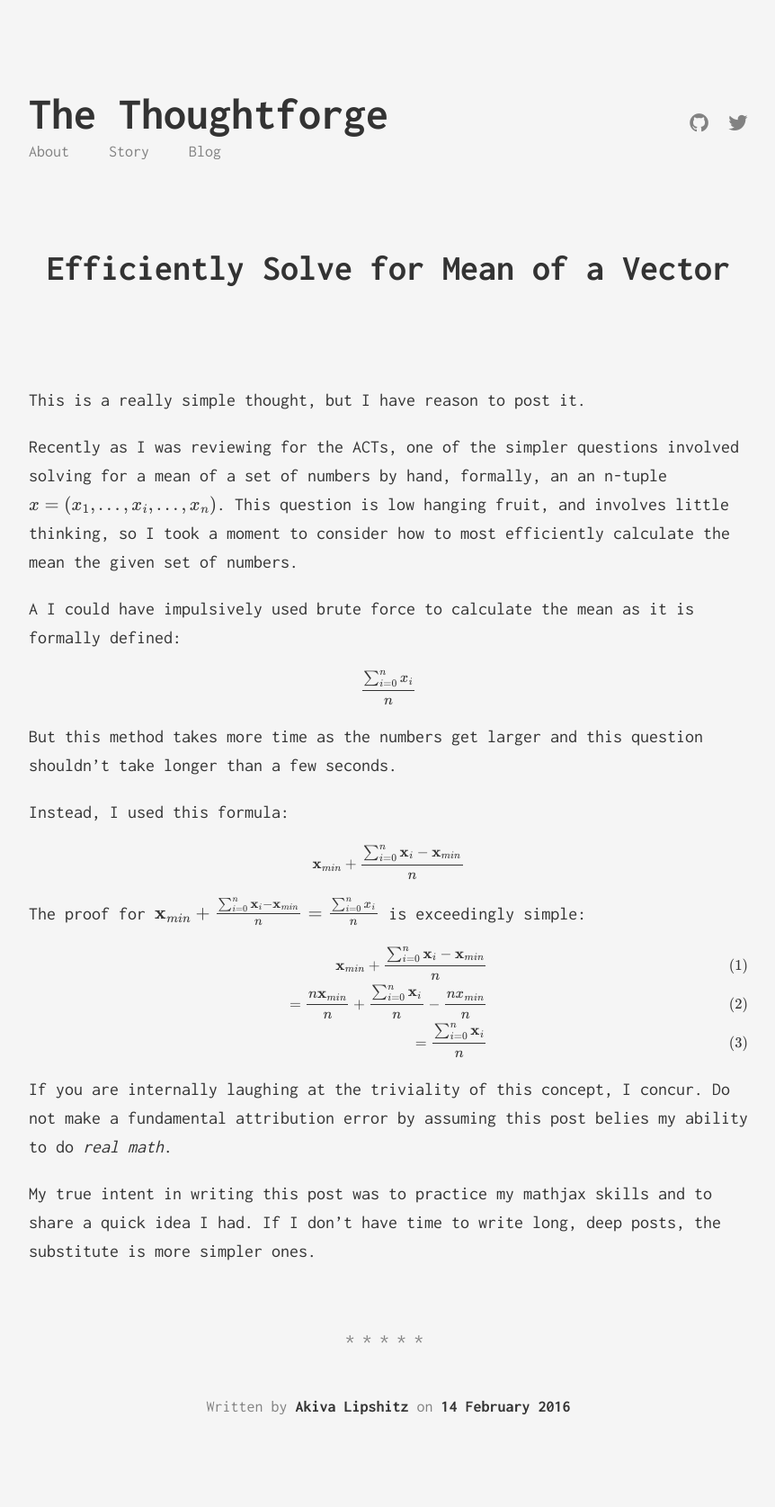
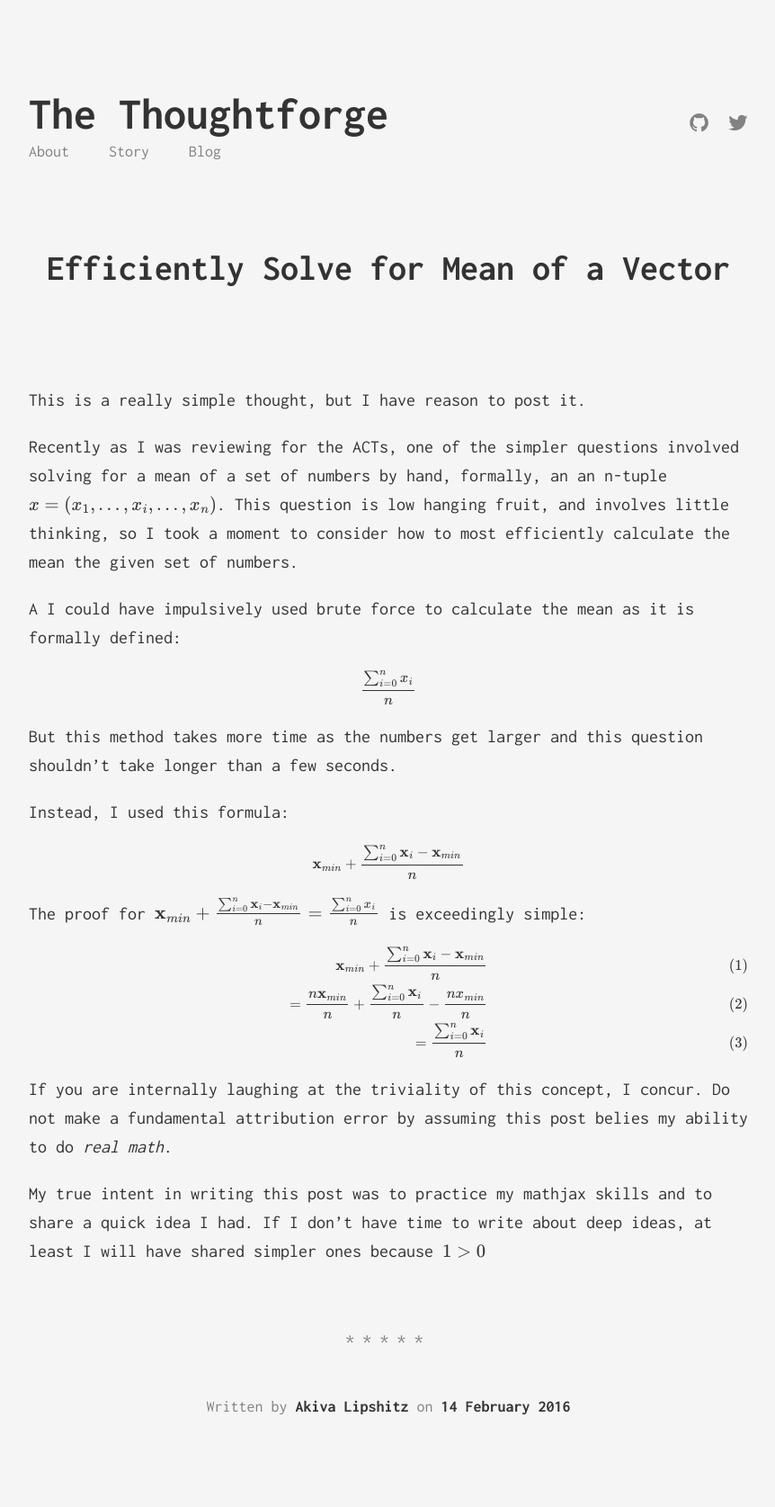
Before and after one commit to aclinnovator/aclinnovator.github.io, a Jekyll site: the page built from _posts/2016-02-14-efficiently-solve-for-mean-of-a-vector.markdown, in a window 1280 px wide. Shown: the whole page at 90% size, without its empty margins (208-1070 px from the left). Built offline with Jekyll 4.4.1, drawn with Linux system fonts in a browser that asks for light colours; Markdown is read by kramdown in place of the engine named in the settings; formulas are drawn with MathJax 3.

Commit message:
Update 2016-02-14-efficiently-solve-for-mean-of-a-vector.markdown

```diff
--- a/_posts/2016-02-14-efficiently-solve-for-mean-of-a-vector.markdown
+++ b/_posts/2016-02-14-efficiently-solve-for-mean-of-a-vector.markdown
@@ -28,4 +28,4 @@ $$\begin{align}
 
 If you are internally laughing at the triviality of this concept, I concur. Do not make a fundamental attribution error by assuming this post belies my ability to do *real math*.
 
-My true intent in writing this post was to practice my mathjax skills and to share a quick idea I had. If I don't have time to write long, deep posts, the substitute is more simpler ones.
+My true intent in writing this post was to practice my mathjax skills and to share a quick idea I had. If I don't have time to write about deep ideas, at least I will have shared simpler ones because $1>0$
```
